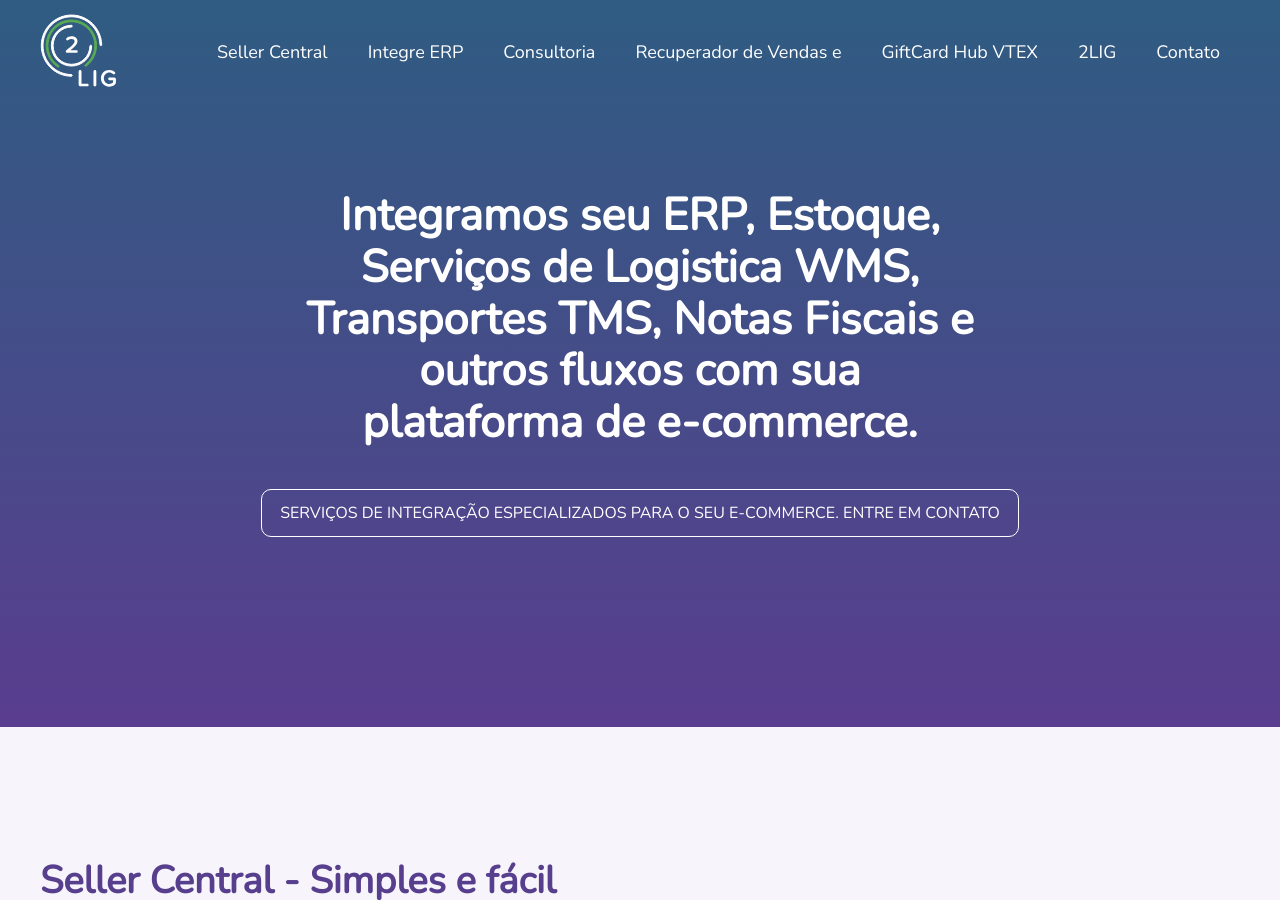
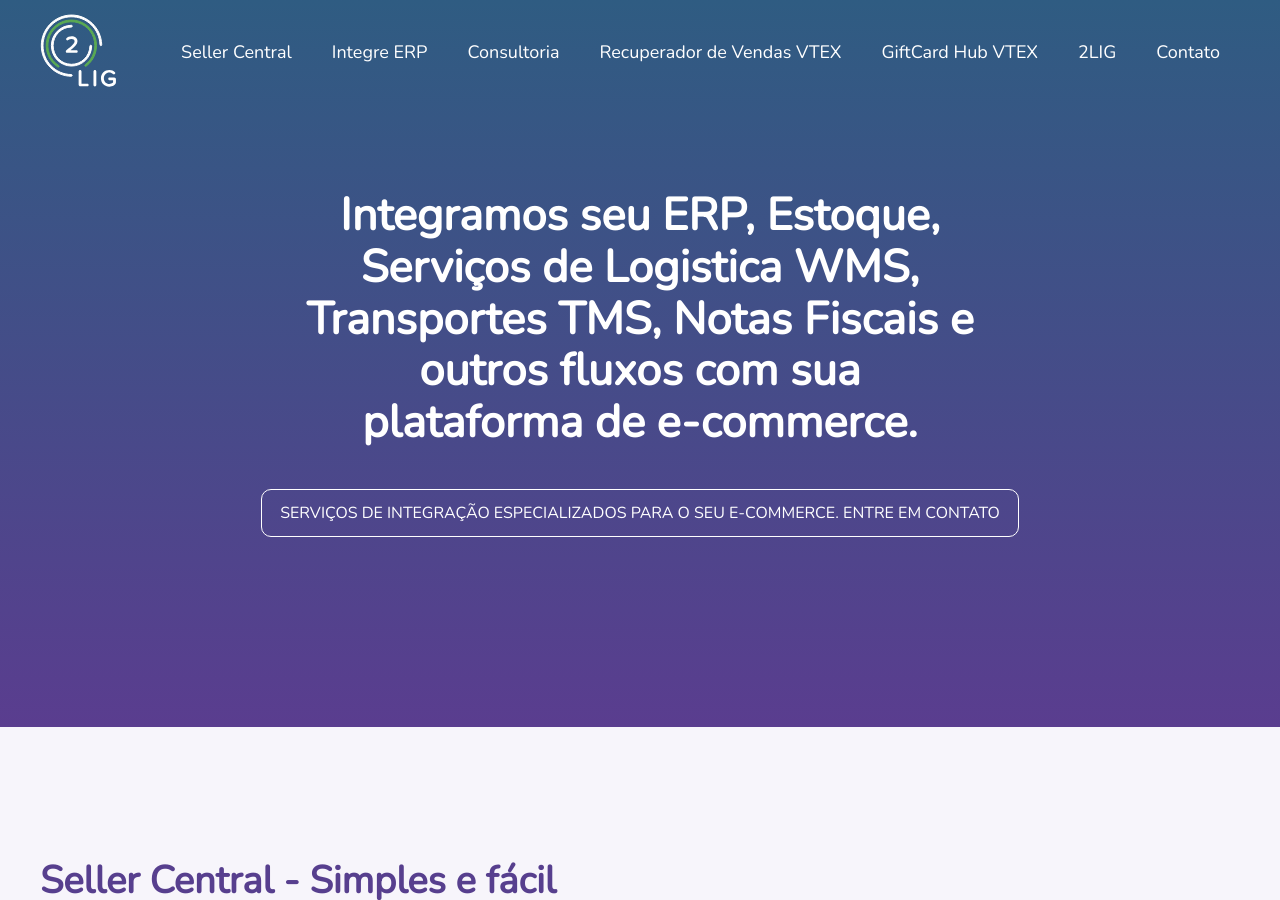
Before and after one commit to leandrooriente/2lig, a Jekyll site: the page built from index.html, in a window 1280 px wide and 900 px high. Built offline with Jekyll 4.4.1, drawn with Linux system fonts in a browser that asks for light colours; nearby versions of some CDN libraries; library files that are not in the unit come from our copies.

Commit message:
Updated Aquiles Gerador De Vendas and 1 other file

```diff
--- a/_areas/aquiles-gerador-de-vendas.markdown
+++ b/_areas/aquiles-gerador-de-vendas.markdown
@@ -6,7 +6,7 @@
 text_side: left
 image: images/aquiles.png
 order: 4
-navigation: Recuperador de Vendas  e
+navigation: Recuperador de Vendas  VTEX
 ---
 
 O Aquiles identifica vendas perdidas e/ou clientes desistentes, possibilitando recuperar clientes e gerar novos pedidos.
--- a/_areas/gift-card-hub.markdown
+++ b/_areas/gift-card-hub.markdown
@@ -15,7 +15,7 @@
 text_side: rigth
 navigation: GiftCard Hub VTEX
 order: 6
-image: images/tech.png
+image: images/erp.jpg
 ---
 
 A 2LIG implementa o Gift Card Hub Protocol, permitindo assim a troca de cartão presente e pontos de fidelidade diretamente no carrinho/checkout.
```
